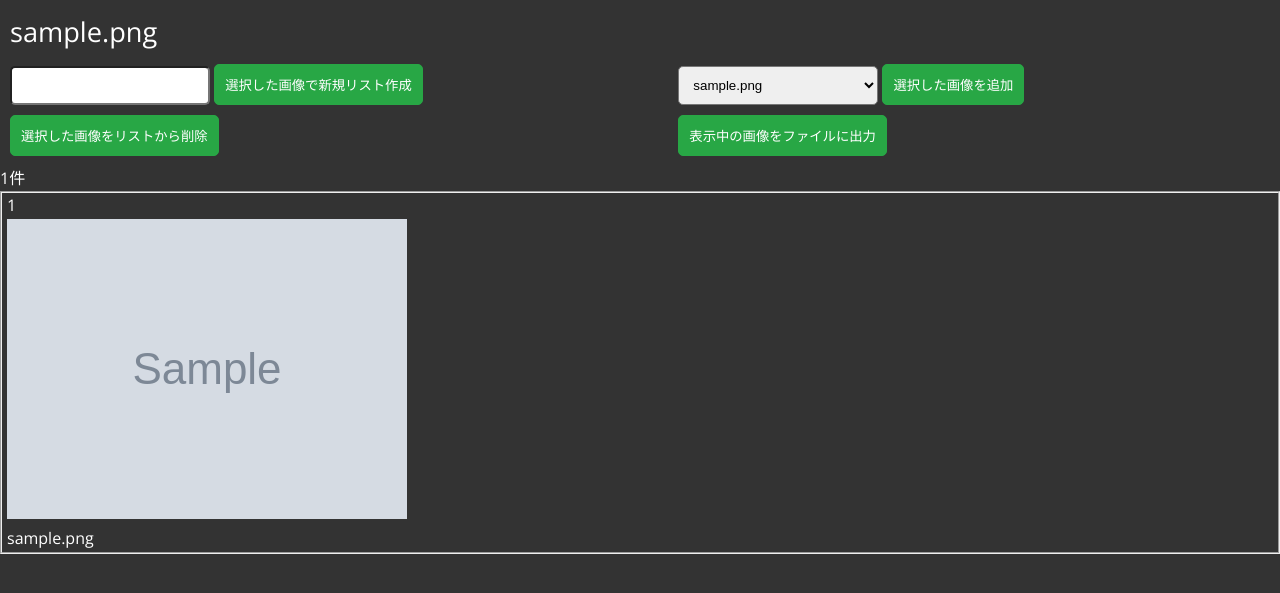
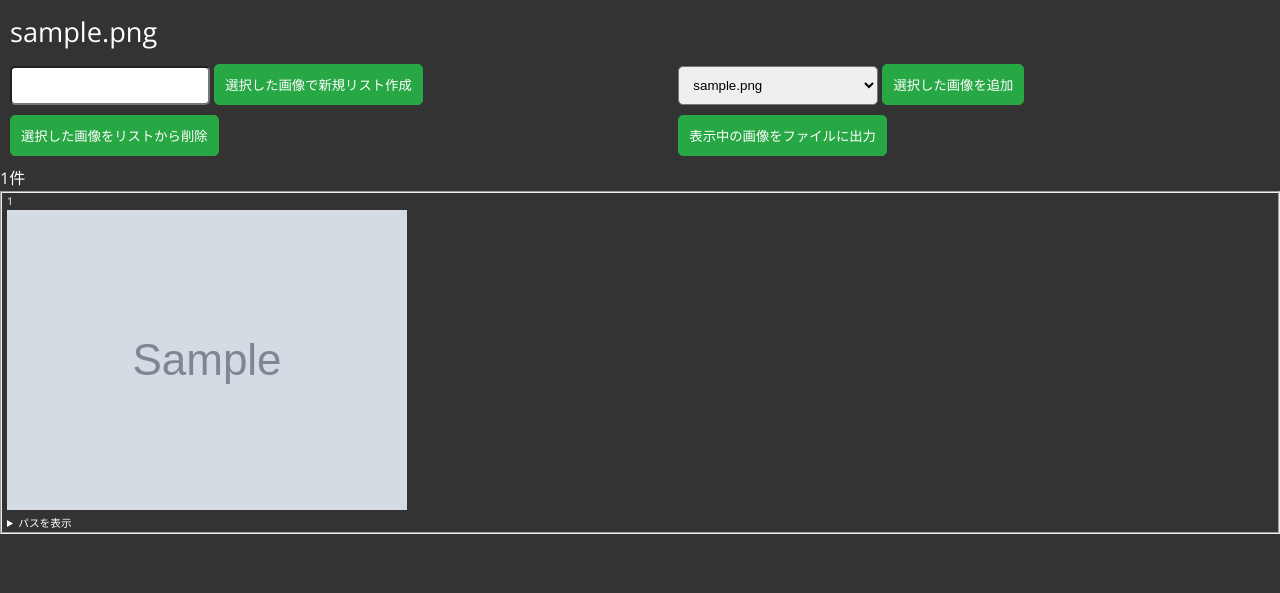
Before and after one commit to hogendan/SuzuImage, a Django app: page /imagelist/1/ in a window 1280 px wide. Shown: the part 70-663 px from the top of the page. Run offline with Django 3.2, Linux system fonts and the light colour scheme; tables that the repository leaves empty hold one stand-in row (values such as "Sample post"); grey boxes marked "Sample" are stand-in pictures.

Commit message:
fix: ファイルパスを折りたたみ表示する

```diff
--- a/imagelist/static/css/style.css
+++ b/imagelist/static/css/style.css
@@ -118,7 +118,7 @@ header {
     margin-right: 10px;
 }
 
-.filename-list .filename  {
+.filename-list .filename {
     /* display: inline-block; */
     width: 200px;
 }
@@ -192,18 +192,23 @@ header {
     /* flex-wrap: wrap; */
     width: 150px;
     margin: 0 5px;
+    font-size: 8pt;
 }
 
 .images ul li p {
     overflow-wrap: break-word;
 }
 
+.images ul li summary {
+    cursor: pointer;
+}
+
 .chkImage {
     display: none;
- }
+}
 
-.chkImage:checked + label {
+.chkImage:checked+label {
     border-top: 5px #f7c08a solid;
     border-radius: 5px;
     padding-top: 5px;
- }
+}
--- a/imagelist/templates/imagelist/file_detail.html
+++ b/imagelist/templates/imagelist/file_detail.html
@@ -70,7 +70,10 @@
                             <label for="imageData{{ forloop.counter }}">
                                 <img src="{{ imageData.thumbnail.url }}">
                             </label>
-                            <p>{{imageData.file_path}}</p>
+                            <details>
+                                <summary>パスを表示</summary>
+                                <p>{{imageData.file_path}}</p>
+                            </details>
                         </li>
                         {% endfor %}
                     </ul>
```
